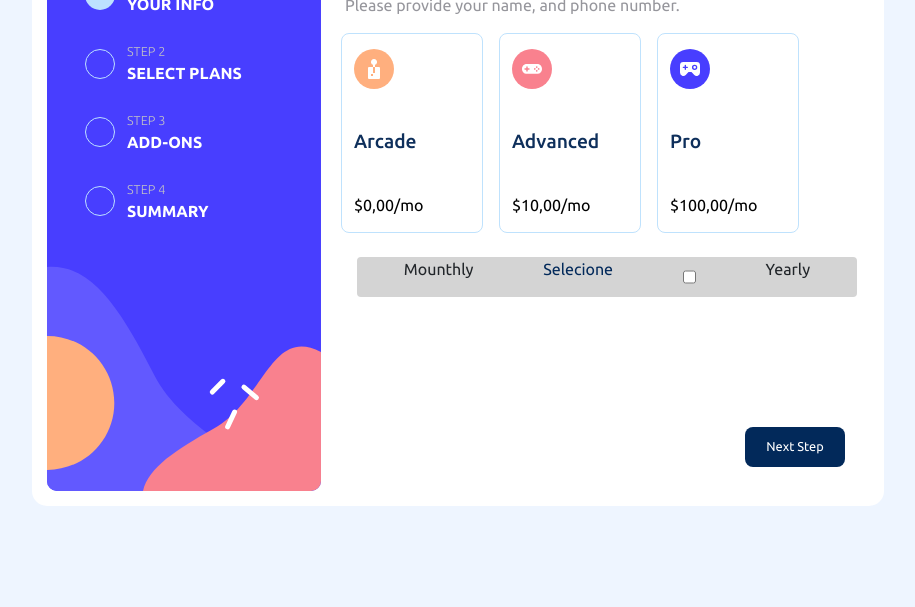
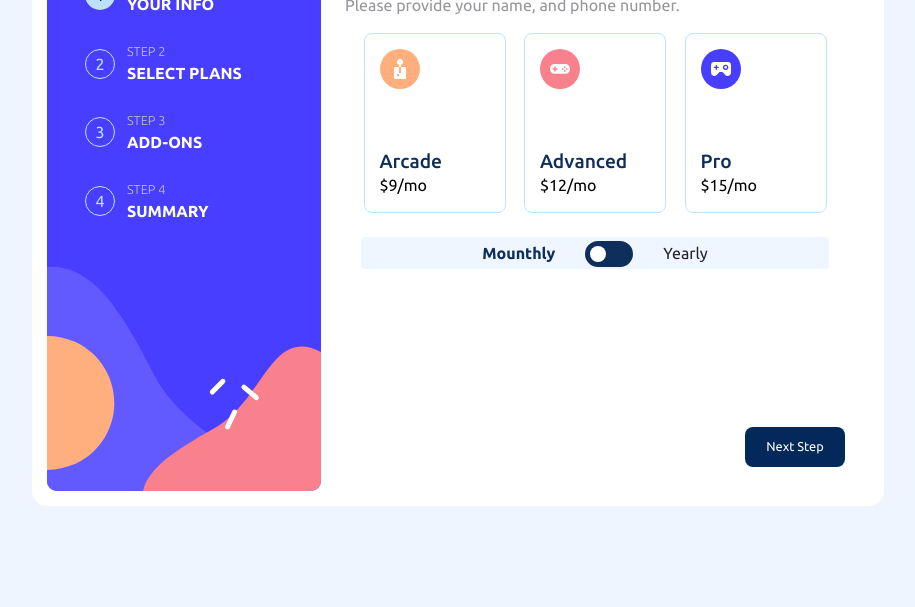
Before and after one commit to daviChechetto/Forms, a website: page index.html in a window 1280 px wide. Shown: the part 193-800 px from the top of the page, without its empty margins (182-1097 px from the left). Drawn offline with nearby package versions, Linux system fonts and the light colour scheme.

Commit message:
Animação do botao Mes e Ano

```diff
--- a/index.html
+++ b/index.html
@@ -75,32 +75,32 @@
       <div class="col-8 p-4">
         <form>
           <div id="info" class="hide">
-            <div class="row">
+            <div class="">
               <h2>Personal Info</h2>
               <p>Please provide your name, and phone number.</p>
             </div>
 
-            <div class="row mb-3">
+            <div class="input mb-3">
               <label>Name</label>
-              <input type="text" placeholder="e.g. Stephen King">required
+              <input type="text" placeholder="e.g. Stephen King"required>
             </div>
-            <div class="row mb-3">
+            <div class="input mb-3">
               <label>Email Address</label>
-              <input type="email" placeholder="e.g. stephenking@gmail.com">required
+              <input type="email" placeholder="e.g. stephenking@gmail.com"required>
             </div>
-            <div class="row mb-3">
+            <div class="input mb-3">
               <label>Phone Number</label>
               <input type="tel" id="phone" name="phone" placeholder="e.g. +1 (23) 4 5678-9000"
-                pattern="\'+'\d{1,2} \(\d{1,2}\) \d{5} \d{4}" title="Não é um número telefonico">required
+                pattern="\'+'\d{1,2} \(\d{1,2}\) \d{5} \d{4}" title="Não é um número telefonico"required>
             </div>
 
           </div>
 
           <div id="plans" class="">
-            <div class="row">
+            <div class="">
               <h2>Select Info</h2>
               <p>Please provide your name, and phone number.</p>
-              <div class="row">
+              <div class="options">
                 <button id="arcade" class="option">
                   <svg xmlns="http://www.w3.org/2000/svg" width="40" height="40" viewBox="0 0 40 40">
                     <g fill="none" fill-rule="evenodd">
@@ -109,8 +109,10 @@
                         d="M24.995 18.005h-3.998v5.998h-2v-5.998H15a1 1 0 0 0-1 1V29a1 1 0 0 0 1 1h9.995a1 1 0 0 0 1-1v-9.995a1 1 0 0 0-1-1Zm-5.997 8.996h-2v-1.999h2v2Zm2-11.175a2.999 2.999 0 1 0-2 0v2.18h2v-2.18Z" />
                     </g>
                   </svg>
-                  <h3 class="option-name">Arcade</h3>
-                  <span>$0,00/mo</span>
+                  <div class="option-info">
+                    <h3 class="option-name">Arcade</h3>
+                    <span>$9/mo</span>
+                  </div>
                 </button>
                 <button id="advanced" class="option">
                   <svg xmlns="http://www.w3.org/2000/svg" width="40" height="40" viewBox="0 0 40 40">
@@ -120,8 +122,10 @@
                         d="M25.057 15H14.944C12.212 15 10 17.03 10 19.885c0 2.857 2.212 4.936 4.944 4.936h10.113c2.733 0 4.943-2.08 4.943-4.936S27.79 15 25.057 15ZM17.5 20.388c0 .12-.108.237-.234.237h-1.552v1.569c0 .126-.138.217-.259.217H14.5c-.118 0-.213-.086-.213-.203v-1.583h-1.569c-.126 0-.217-.139-.217-.26v-.956c0-.117.086-.213.202-.213h1.584v-1.554c0-.125.082-.231.203-.231h.989c.12 0 .236.108.236.234v1.551h1.555c.125 0 .231.083.231.204v.988Zm5.347.393a.862.862 0 0 1-.869-.855c0-.472.39-.856.869-.856.481 0 .87.384.87.856 0 .471-.389.855-.87.855Zm1.9 1.866a.86.86 0 0 1-.87-.852.86.86 0 0 1 .87-.855c.48 0 .87.38.87.855a.86.86 0 0 1-.87.852Zm0-3.736a.862.862 0 0 1-.87-.854c0-.472.39-.856.87-.856s.87.384.87.856a.862.862 0 0 1-.87.854Zm1.899 1.87a.862.862 0 0 1-.868-.855c0-.472.389-.856.868-.856s.868.384.868.856a.862.862 0 0 1-.868.855Z" />
                     </g>
                   </svg>
-                  <h3 class="option-name">Advanced</h3>
-                  <span>$10,00/mo</span>
+                  <div class="option-info">
+                    <h3 class="option-name">Advanced</h3>
+                    <span>$12/mo</span>
+                  </div>
                 </button>
                 <button id="pro" class="option">
                   <svg xmlns="http://www.w3.org/2000/svg" width="40" height="40" viewBox="0 0 40 40">
@@ -131,16 +135,21 @@
                         d="M26.666 13H13.334A3.333 3.333 0 0 0 10 16.333v7.193a3.447 3.447 0 0 0 2.14 3.24c1.238.5 2.656.182 3.56-.8L18.52 23h2.96l2.82 2.966a3.2 3.2 0 0 0 3.56.8 3.447 3.447 0 0 0 2.14-3.24v-7.193A3.333 3.333 0 0 0 26.666 13Zm-9.333 6H16v1.333a.667.667 0 0 1-1.333 0V19h-1.333a.667.667 0 0 1 0-1.334h1.333v-1.333a.667.667 0 1 1 1.333 0v1.333h1.333a.667.667 0 1 1 0 1.334Zm7.333 2a2.667 2.667 0 1 1 0-5.333 2.667 2.667 0 0 1 0 5.333ZM26 18.333a1.333 1.333 0 1 1-2.667 0 1.333 1.333 0 0 1 2.667 0Z" />
                     </g>
                   </svg>
-                  <h3 class="option-name">Pro</h3>
-                  <span>$100,00/mo</span>
+                  <div class="option-info">
+                    <h3 class="option-name">Pro</h3>
+                    <span>$15/mo</span>
+                  </div>
                 </button>
-                <div class="larissar m-4">
-                  <span>Mounthly</span>
-                  <label for="assinatura">Selecione</label>
-                  <input type="checkbox" name="" id="assinatura">
-                  <span>Yearly</span>
+              </div>
+              <div class="aba-seletor mt-4">
+                <span id="Mounthly" class="span-selected">Mounthly</span>
+                <div class="seletor">
+                  <input type="checkbox" name="assinatura" id="assinatura">
+                  <label for="assinatura"></label>
                 </div>
+                <span id="Yearly">Yearly</span>
               </div>
+
 
             </div>
           </div>
--- a/script.js
+++ b/script.js
@@ -21,21 +21,28 @@ const pro = document.getElementById("pro")
 
 const botaoOption = document.getElementsByClassName("option")
 
-const interruptor = document.getElementById("interruptor")
 
 var numero = 1;
 var indice = 1;
 
-var estado = true
+const seletor = document.getElementById("assinatura")
+const Mounthly = document.querySelector("#Mounthly")
+const Yearly = document.querySelector("#Yearly")
 
-    interruptor.addEventListener('click', (e) => {
-        e.preventDefault();
-        if (estado){
-            interruptor.classList.add('mounthYear')
-
+    seletor.addEventListener('change', () => {
+        if (seletor .checked){
+            Yearly.classList.add('span-selected')
+            Mounthly.classList.remove('span-selected')
+            arcade.querySelector('span').textContent = "$90/yr"
+            advanced.querySelector('span').textContent = "$120/yr"
+            pro.querySelector('span').textContent = "$150/yr"
         }
         else{
-
+            Yearly.classList.remove('span-selected')
+            Mounthly.classList.add('span-selected')
+            arcade.querySelector('span').textContent = "$9/mo"
+            advanced.querySelector('span').textContent = "$12/mo"
+            pro.querySelector('span').textContent = "$15/mo"
         }
     })
 
--- a/style.css
+++ b/style.css
@@ -89,20 +89,25 @@ form{
     flex-direction: column;
 }
 
-
+.input{
+    display: grid;
+}
 
 h2{
     font-weight: bold !important;
     color: hsl(213, 96%, 18%);
+    padding: 0 !important;
 }
 
 p{
     color: hsl(240, 3%, 60%);
+    padding: 0 !important;
 }
 
 label{
     color: hsl(213, 96%, 18%);
     padding: 0;
+    padding-left: 10px;
 }
 input{
     height: 40px;
@@ -110,24 +115,36 @@ input{
     border-width: 1px;
     border-color: hsl(229, 24%, 87%);
     border-style:solid;
+    padding-left: 10px;
 
 }
 input::placeholder{
-    color: hsl(240, 3%, 60%)
+    color: hsl(240, 3%, 60%);
+}
+
+.options{
+    display: flex;
+    justify-content: space-evenly;
 }
 
 .option{
     display: flex;
+    flex-wrap: wrap;
     flex-direction: column;
     justify-content: space-between;
     width: 142px !important;
-    height: 200px;
-    margin-inline: 8px;
+    height: 180px;
     padding: 15px;
     border:solid 1px;
     border-radius: 8px;
     background-color: #fff;
     border-color: hsl(206, 94%, 87%)
+}
+
+.option-info{
+    display: flex;
+    flex-direction: column;
+    align-items: flex-start;
 }
 
 button.option:hover{
@@ -161,34 +178,65 @@ button.option:hover{
     cursor: url('/assets/images/cursor.png'), auto !important;/*  colocar  */
 }
 
-.larissar{
+.aba-seletor{
     display: flex;
-    justify-content: space-around;
-    background-color: #d4d4d4;
+    justify-content: center;
+    background-color: hsl(217, 100%, 97%);
     padding-inline: 8px;
+    margin-inline: 16px;
+    height: auto;
+    padding: 4px;
     border-radius: 4px;
 }
 
-.estruturaOnOff{
-    display: flex;
-    transition: 3s;
-    align-items: center;
-    width: 50px;
-    border-radius: 15px;
-    background-color: #0E2F5B;
-    border:#0E2F5B solid 3px;
+.seletor{
+    height: 0;
+    margin-inline: 30px;
 }
 
-.mounthYear{
-    justify-content: "flex-start";
+.seletor label{
+    display: inline-block;
+    position: relative;
+    width: 3rem;
+    height: 1.6rem;
+    border:#0E2F5B solid 3px;
+    background-color: #0E2F5B;
+    border-radius: 15px;
+    cursor: pointer;
 }
 
-.interruptor{
-    width: 15px;
-    height: 15px;
-    border-radius: 100%;
+.seletor label::after{
+    content: '';
+    position: absolute;
+    display: inline-block;
+    width: 1rem;
+    height: 1rem;
+    border-radius: 50%;
     background-color: #ffffff;
+    top: 2px;
+    left: 3%;
+    transition: 300ms cubic-bezier(.51,-0.43,.3,1.21);
 }
+
+.seletor input:checked + label::after{
+    left:60%
+}
+
+.seletor input{
+    position: absolute;
+    opacity: 0;
+    width: 0;
+    height: 0;
+}
+
+.span-selected{
+    transition: 300ms;
+    font-weight: bold;
+    color:#0E2F5B
+}
+
+
+
 
 #next{
     background-color: hsl(213, 96%, 18%);
```
